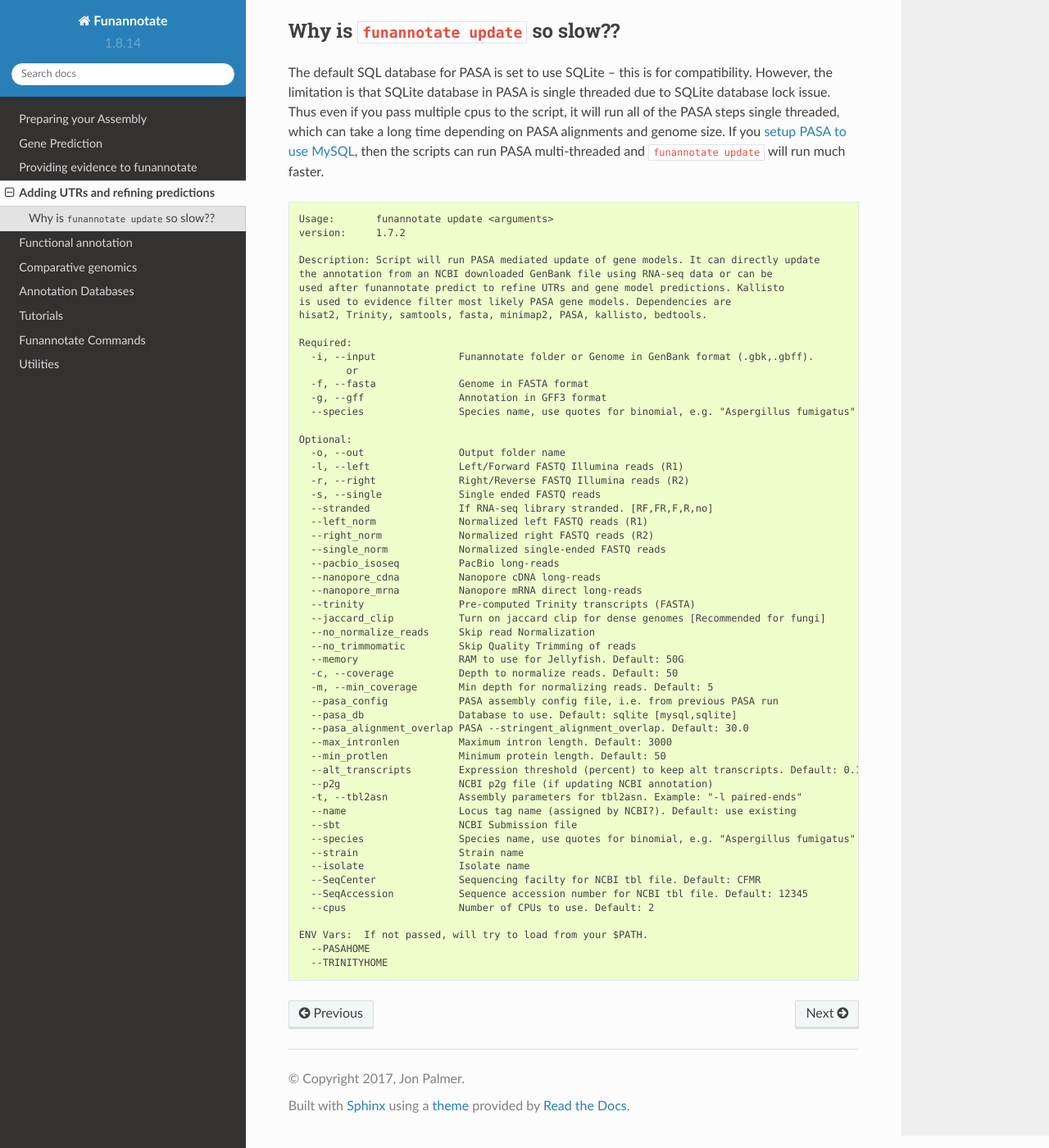
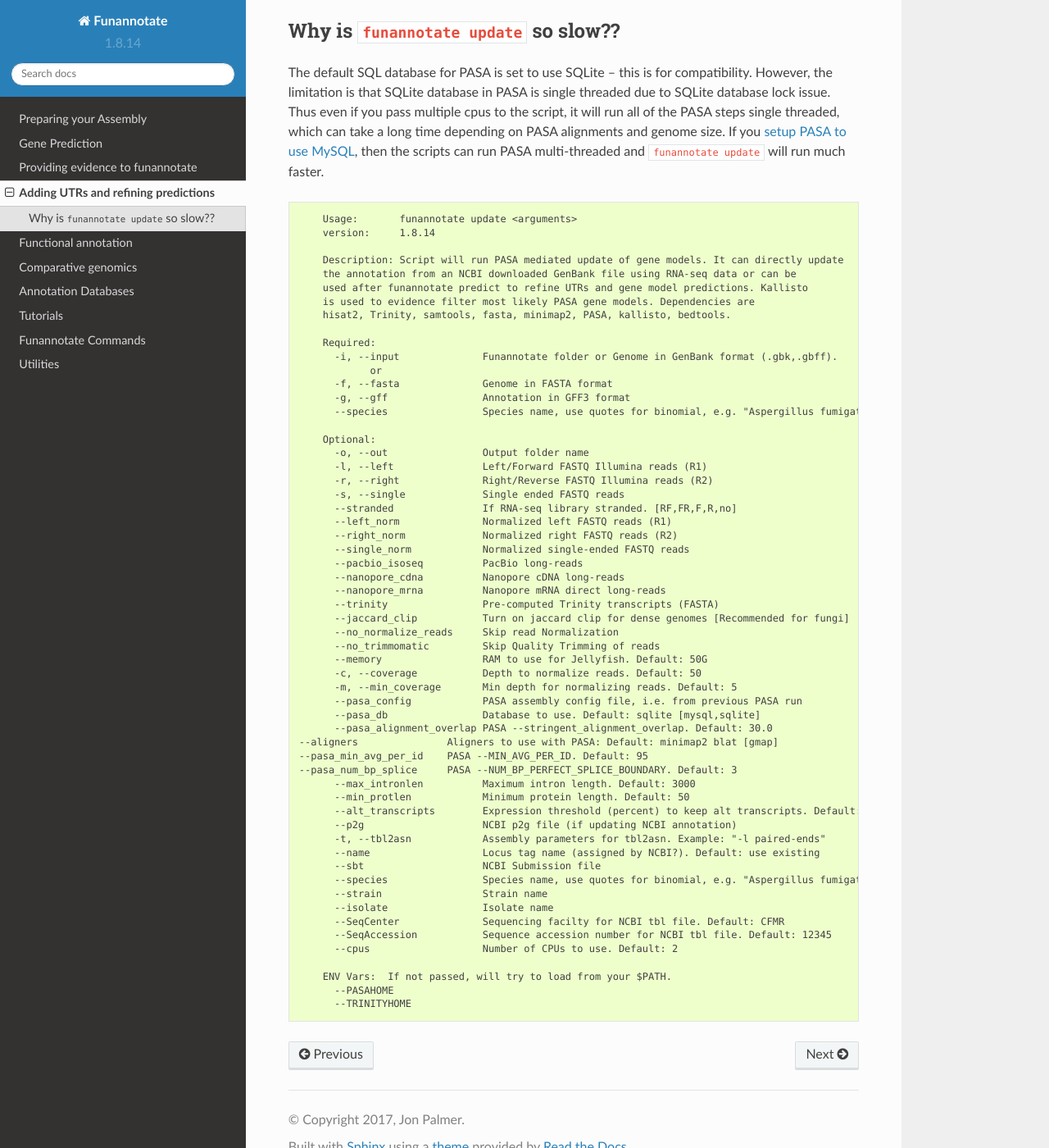
Before and after one commit to nextgenusfs/funannotate, a Sphinx documentation site: the page built from docs/update.rst, in a window 1280 px wide and 1400 px high, scrolled down 408 px. Shown: the whole window at 82% size. Built offline with Sphinx 7.4.7 and the Read the Docs theme 2.0.0, drawn with Linux system fonts in a browser that asks for light colours; pages that are not in the unit, such as notebooks, are missing from menus.

Commit message:
update to refer to 1.8.x version and menus

```diff
--- a/docs/compare.rst
+++ b/docs/compare.rst
@@ -8,7 +8,7 @@ A typical workflow in a genomics project would be to compare your newly sequence
 .. code-block:: none
 
 	Usage:       funannotate compare <arguments>
-	version:     1.7.0
+	version:     1.8.14
 
 	Description: Script does light-weight comparative genomics between funannotated genomes.  Output
 				 is graphs, phylogeny, CSV files, etc --> visualized in web-browser.
--- a/docs/update.rst
+++ b/docs/update.rst
@@ -17,7 +17,7 @@ The default SQL database for PASA is set to use SQLite -- this is for compatibil
 .. code-block:: none
 
 	Usage:       funannotate update <arguments>
-	version:     1.7.2
+	version:     1.8.14
 
 	Description: Script will run PASA mediated update of gene models. It can directly update
 	the annotation from an NCBI downloaded GenBank file using RNA-seq data or can be
@@ -54,6 +54,9 @@ The default SQL database for PASA is set to use SQLite -- this is for compatibil
 	  --pasa_config            PASA assembly config file, i.e. from previous PASA run
 	  --pasa_db                Database to use. Default: sqlite [mysql,sqlite]
 	  --pasa_alignment_overlap PASA --stringent_alignment_overlap. Default: 30.0
+    --aligners               Aligners to use with PASA: Default: minimap2 blat [gmap]
+    --pasa_min_avg_per_id    PASA --MIN_AVG_PER_ID. Default: 95
+    --pasa_num_bp_splice     PASA --NUM_BP_PERFECT_SPLICE_BOUNDARY. Default: 3
 	  --max_intronlen          Maximum intron length. Default: 3000
 	  --min_protlen            Minimum protein length. Default: 50
 	  --alt_transcripts        Expression threshold (percent) to keep alt transcripts. Default: 0.1 [0-1]
```
